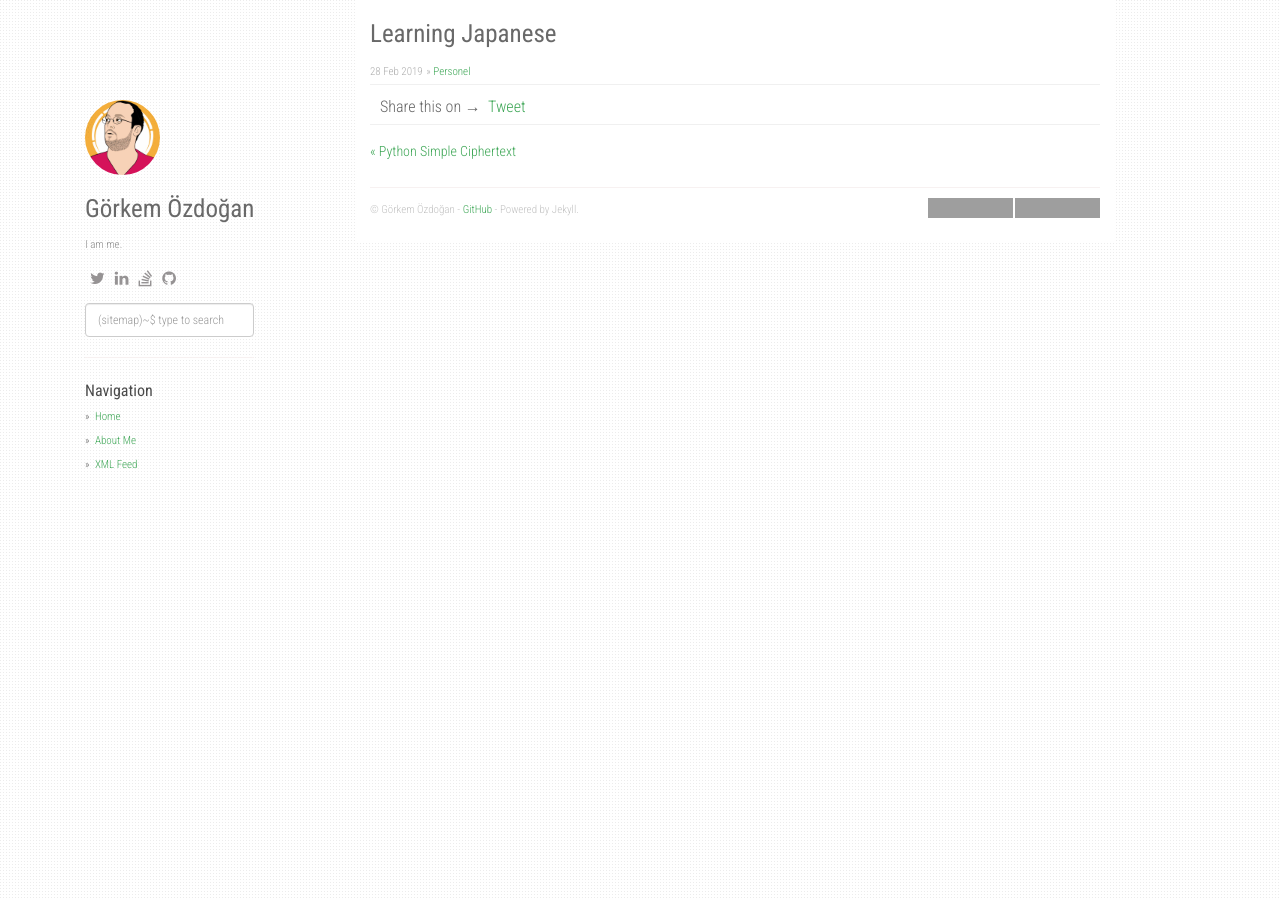
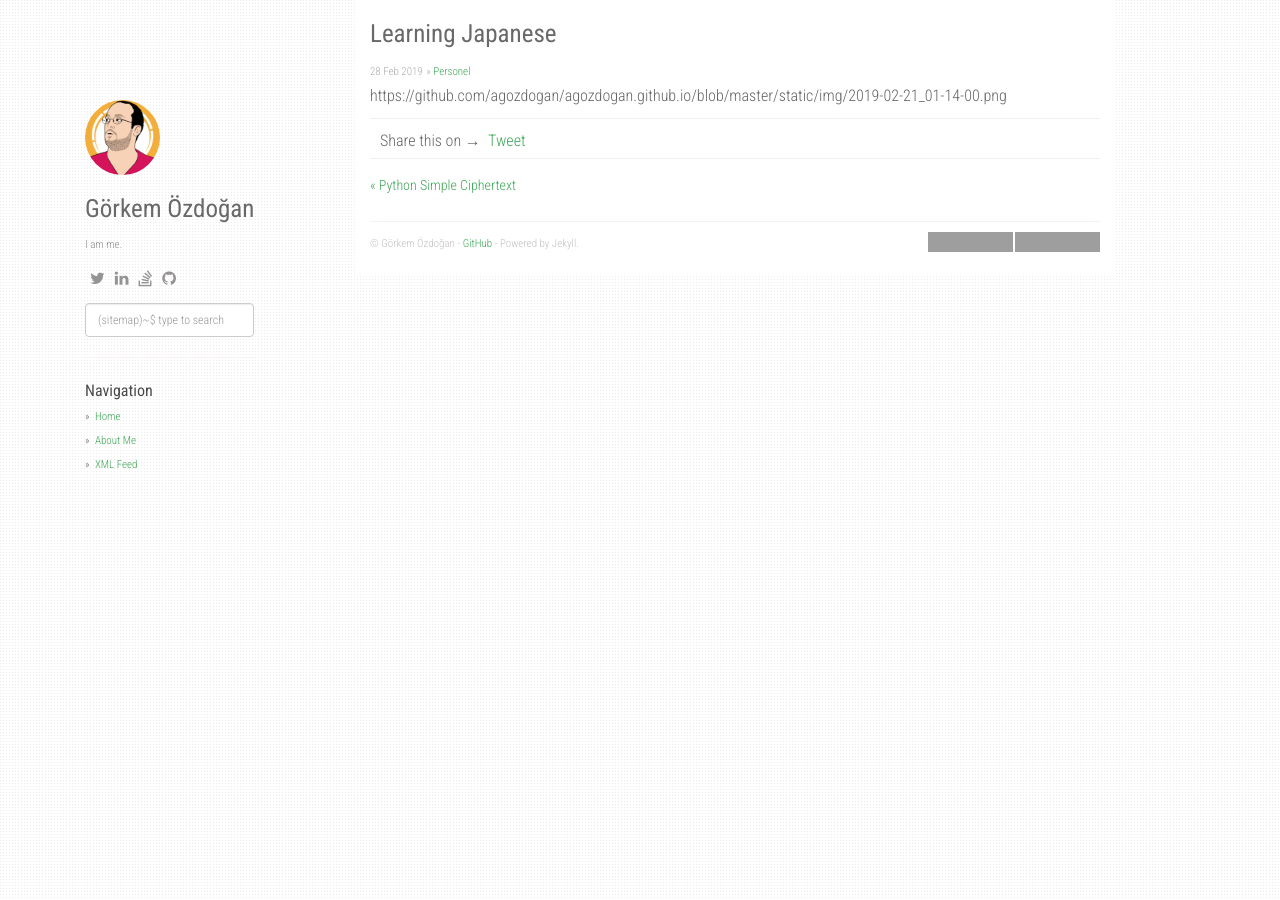
Before and after one commit to agusmakmun/agusmakmun.github.io, a Jekyll site: the page built from _posts/2019-02-23-Learning-Japanese.md, in a window 1280 px wide. Built offline with Jekyll 4.4.1, drawn with Linux system fonts in a browser that asks for light colours; nearby versions of some CDN libraries; comment, search, counter and statistics services are not loaded; some of the changed lines change nothing that is shown; grey boxes are pictures that could not be loaded.

Commit message:
Update 2019-02-23-Learning-Japanese.md

```diff
--- a/_posts/2019-02-23-Learning-Japanese.md
+++ b/_posts/2019-02-23-Learning-Japanese.md
@@ -4,3 +4,4 @@ title:  "Learning Japanese"
 date:   2019-02-29 06:13:04 +0700
 categories: [Personel]
 ---
+https://github.com/agozdogan/agozdogan.github.io/blob/master/static/img/2019-02-21_01-14-00.png
```
